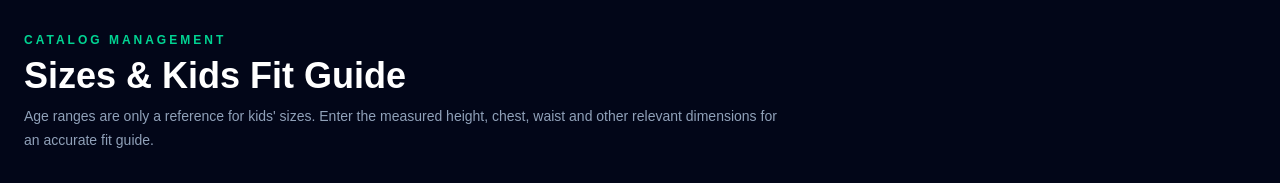
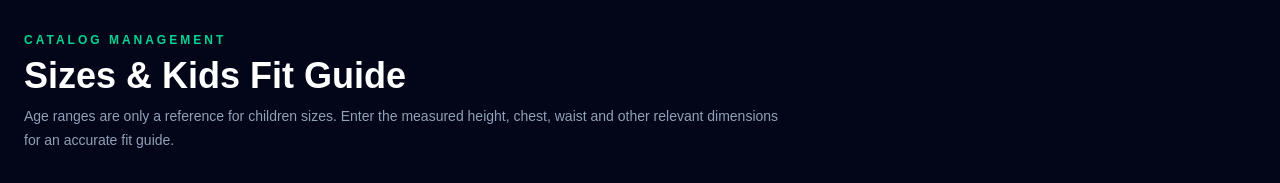
Before and after one commit to gooddeeds0204-eng/ar-fashions, a Next.js app: page /admin/sizes in a window 1280 px wide. Shown: the top 183 px of the page. Built offline with nearby package versions, Linux system fonts and the light colour scheme; no server answers; the database is empty.

Commit message:
Resolve JSX lint error in updated size-guide copy

```diff
--- a/src/app/admin/sizes/page.tsx
+++ b/src/app/admin/sizes/page.tsx
@@ -356,7 +356,7 @@ export default function SizesPage() {
           </h1>
 
           <p className="mt-2 max-w-3xl text-sm leading-6 text-slate-400">
-            Age ranges are only a reference for kids' sizes. Enter the measured height, chest, waist and other relevant dimensions for an accurate fit guide.
+            Age ranges are only a reference for children sizes. Enter the measured height, chest, waist and other relevant dimensions for an accurate fit guide.
           </p>
         </div>
 
```
